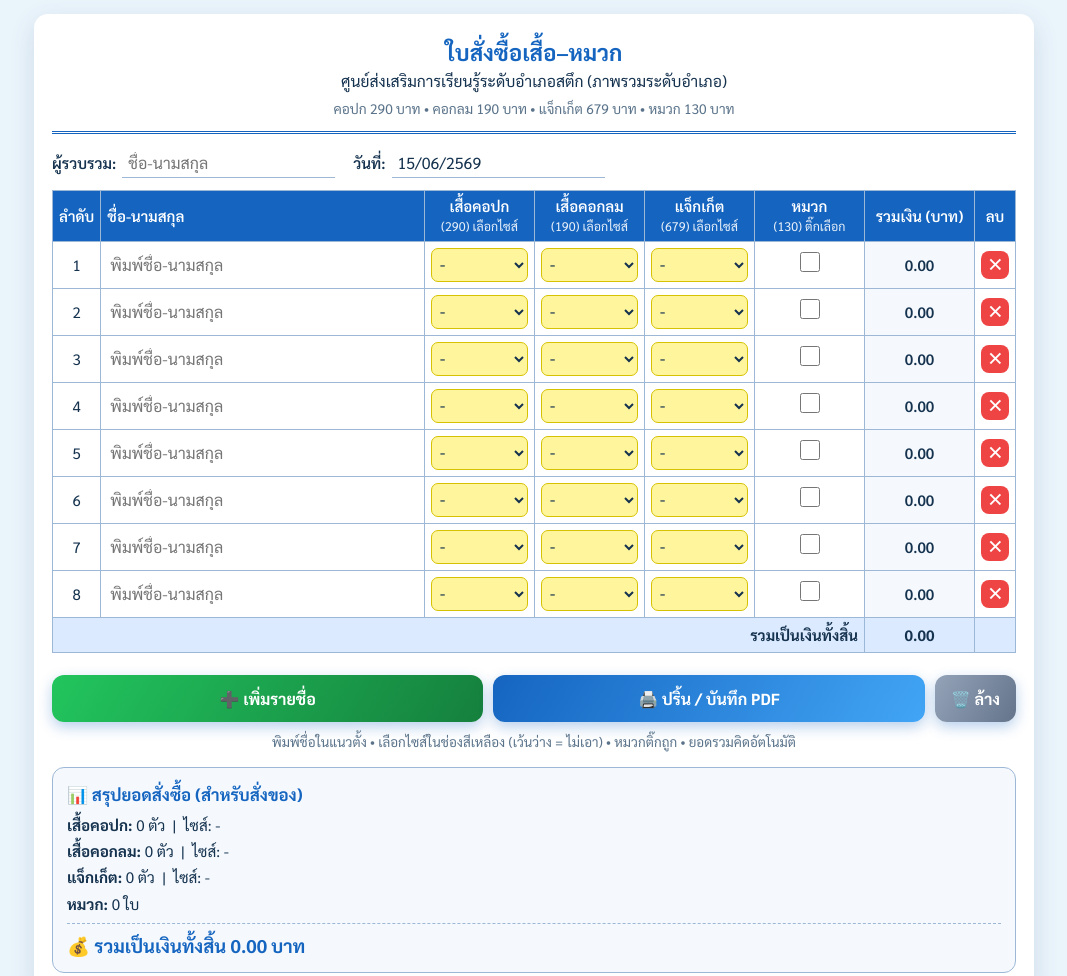
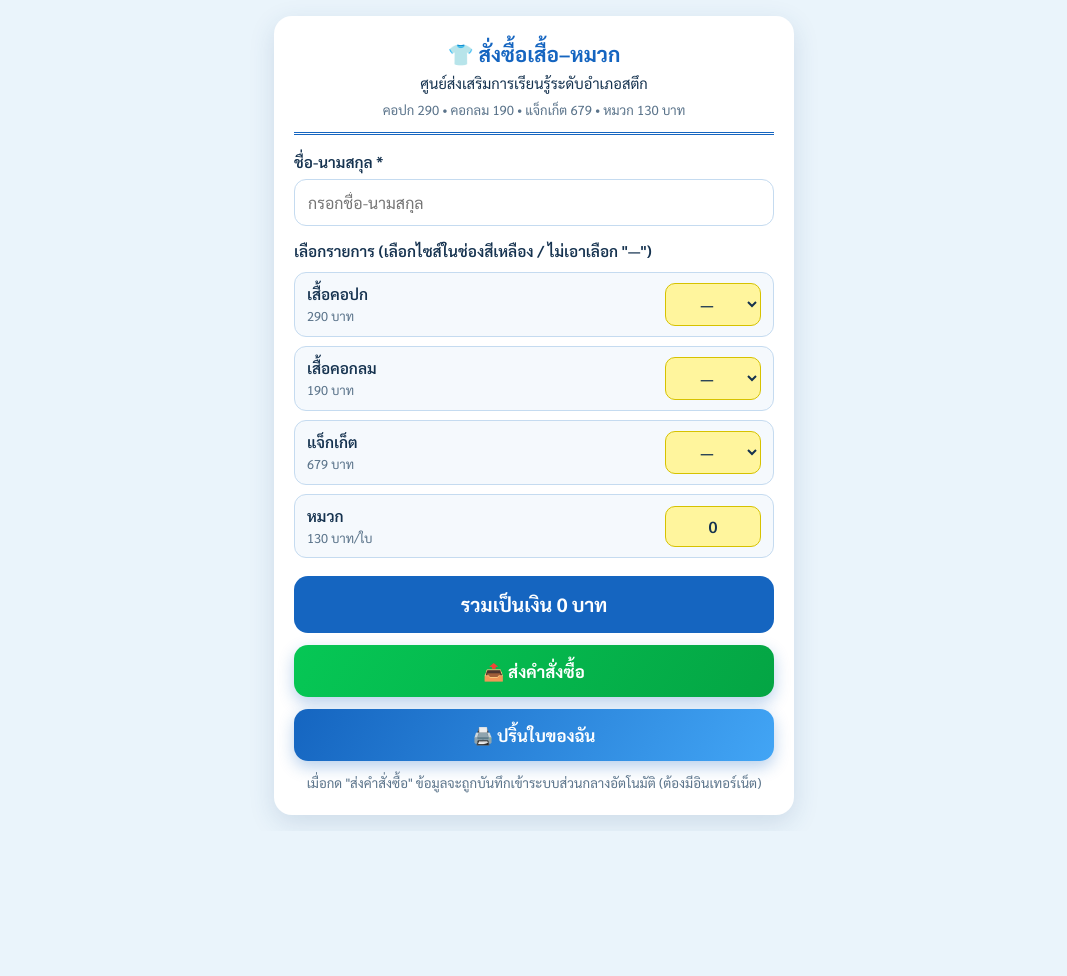
Before and after one commit to sbrrnprasiththi-ops/skr-satuk, a plain HTML site: page order.html in a window 1280 px wide. Shown: the top 976 px of the page, without its empty margins (106-1173 px from the left). After the commit the page ends 831 px from the top, so only its background shows below. Drawn offline with Linux system fonts and the light colour scheme.

Commit message:
Add files via upload

```diff
--- a/order.html
+++ b/order.html
@@ -2,166 +2,143 @@
 <html lang="th">
 <head>
 <meta charset="UTF-8">
-<meta name="viewport" content="width=device-width, initial-scale=1.0">
-<title>ใบสั่งซื้อเสื้อ–หมวก สกร.ระดับอำเภอสตึก</title>
+<meta name="viewport" content="width=device-width, initial-scale=1.0, maximum-scale=1.0, user-scalable=no">
+<meta name="apple-mobile-web-app-capable" content="yes">
+<title>สั่งซื้อเสื้อ–หมวก สกร.อำเภอสตึก</title>
 <link href="https://fonts.googleapis.com/css2?family=Sarabun:wght@400;600;700&display=swap" rel="stylesheet">
 <style>
-:root{--blue:#1565C0;--blue2:#42A5F5;--line:#9db8d6;--ink:#15324f;--bg:#EAF4FB;--yellow:#FFF59D}
+:root{--blue:#1565C0;--blue2:#42A5F5;--line:#c5dbf0;--ink:#15324f;--bg:#EAF4FB;--yellow:#FFF59D}
 *{margin:0;padding:0;box-sizing:border-box;-webkit-tap-highlight-color:transparent}
-body{font-family:'Sarabun',sans-serif;background:var(--bg);color:var(--ink);padding:14px;line-height:1.45}
-.sheet{max-width:1000px;margin:0 auto;background:#fff;border-radius:14px;box-shadow:0 8px 26px rgba(40,80,130,.14);padding:22px 18px}
-.head{text-align:center;border-bottom:3px double var(--blue);padding-bottom:12px;margin-bottom:14px}
-.head h1{font-size:1.4rem;color:var(--blue);font-weight:700}
-.head .sub{font-size:.98rem;margin-top:2px}
-.head .price{font-size:.86rem;color:#5a738a;margin-top:6px}
-.meta{display:flex;flex-wrap:wrap;gap:8px 18px;margin-bottom:12px}
-.meta label{font-weight:600;font-size:.95rem;display:flex;align-items:center;gap:6px}
-.meta input{font-family:inherit;font-size:1rem;border:none;border-bottom:1.5px solid var(--line);padding:4px 6px;background:transparent;color:var(--ink);min-width:120px}
-.meta input:focus{outline:none;border-bottom-color:var(--blue)}
-.scroll{overflow-x:auto;-webkit-overflow-scrolling:touch}
-table{width:100%;border-collapse:collapse;margin-bottom:8px;min-width:720px}
-th,td{border:1px solid var(--line);padding:6px;font-size:.94rem;text-align:center}
-th{background:var(--blue);color:#fff;font-weight:600;line-height:1.25}
-th small{font-weight:400;font-size:.78rem;opacity:.9}
-.col-no{width:42px}.col-name{min-width:170px;text-align:left}
-.col-item{width:110px}.col-sum{width:110px}.col-del{width:40px}
-td.name-cell{text-align:left}
-td input.nm{width:100%;border:none;font-family:inherit;font-size:1rem;background:transparent;color:var(--ink);padding:3px}
-td input.nm:focus{outline:2px solid var(--blue2);outline-offset:-2px;border-radius:4px}
-select.size{width:100%;font-family:inherit;font-size:.95rem;border:1px solid #d6c200;border-radius:7px;padding:5px 4px;background:var(--yellow);color:var(--ink);font-weight:600}
-select.size:focus{outline:2px solid #d6c200;outline-offset:-1px}
-.hat-cell input{width:20px;height:20px;accent-color:var(--blue);cursor:pointer}
-.rowsum{font-weight:600}
-.sumcell{background:#f5f9fd}
-.del-btn{background:#ef4444;color:#fff;border:none;border-radius:8px;width:28px;height:28px;font-size:.95rem;cursor:pointer;font-weight:700}
-.total-row td{background:#dbeafe;font-weight:700}
-.total-row .lbl{text-align:right}
-.btns{display:flex;gap:10px;flex-wrap:wrap;margin-top:14px}
-.btn{flex:1;min-width:140px;border:none;border-radius:12px;padding:13px;font-family:inherit;font-size:1rem;font-weight:700;color:#fff;cursor:pointer;background:linear-gradient(120deg,var(--blue),var(--blue2));box-shadow:0 5px 14px rgba(21,101,192,.3)}
-.btn.add{background:linear-gradient(120deg,#22c55e,#15803d)}
-.btn.clear{background:linear-gradient(120deg,#94a3b8,#64748b);flex:0 0 auto;min-width:auto;padding:13px 16px}
-.summary{margin-top:16px;background:#f5f9fd;border:1px solid var(--line);border-radius:12px;padding:14px}
-.summary h3{font-size:1.05rem;color:var(--blue);margin-bottom:8px}
-.summary .line{font-size:.95rem;margin:4px 0}
-.summary .grand{font-size:1.15rem;font-weight:700;color:var(--blue);margin-top:8px;border-top:1px dashed var(--line);padding-top:8px}
-.note{font-size:.84rem;color:#5a738a;margin-top:10px;text-align:center}
-@media print{
-  body{background:#fff;padding:0}
-  .sheet{box-shadow:none;border-radius:0;max-width:100%;padding:8mm}
-  .btns,.del-btn,.col-del,.note{display:none!important}
-  .scroll{overflow:visible}table{min-width:0}
-  .meta input{border:none}
-  th,select.size,.total-row td,.summary{-webkit-print-color-adjust:exact;print-color-adjust:exact}
-  select.size{border:none;-webkit-appearance:none;appearance:none}
-  @page{size:A4 landscape;margin:10mm}
-}
+body{font-family:'Sarabun',sans-serif;background:var(--bg);color:var(--ink);padding:16px;line-height:1.5}
+.card{max-width:520px;margin:0 auto;background:#fff;border-radius:18px;box-shadow:0 8px 26px rgba(40,80,130,.15);padding:22px 20px}
+.head{text-align:center;border-bottom:3px double var(--blue);padding-bottom:12px;margin-bottom:16px}
+.head h1{font-size:1.3rem;color:var(--blue);font-weight:700}
+.head .sub{font-size:.92rem;margin-top:3px}
+.head .price{font-size:.82rem;color:#5a738a;margin-top:6px}
+label{display:block;font-weight:600;font-size:.96rem;margin:14px 0 5px}
+input[type=text]{width:100%;padding:12px 13px;border:1.5px solid var(--line);border-radius:12px;font-family:inherit;font-size:1rem;background:#fff;color:var(--ink);outline:none}
+input[type=text]:focus{border-color:var(--blue);box-shadow:0 0 0 3px rgba(21,101,192,.13)}
+.item{display:flex;align-items:center;gap:10px;background:#f5f9fd;border:1px solid var(--line);border-radius:12px;padding:10px 12px;margin-top:9px}
+.item .nm{flex:1;font-weight:600;font-size:.96rem}
+.item .nm small{display:block;font-weight:400;color:#5a738a;font-size:.8rem}
+select.size,input.qty{font-family:inherit;font-size:1rem;border:1px solid #d6c200;border-radius:10px;padding:9px 8px;background:var(--yellow);color:var(--ink);font-weight:600;min-width:96px;text-align:center}
+select.size:focus,input.qty:focus{outline:2px solid #d6c200;outline-offset:-1px}
+input.qty{width:96px}
+.total{margin-top:18px;background:var(--blue);color:#fff;border-radius:14px;padding:14px 16px;text-align:center;font-size:1.2rem;font-weight:700;-webkit-print-color-adjust:exact;print-color-adjust:exact}
+.btn{display:block;width:100%;border:none;border-radius:14px;padding:15px;font-family:inherit;font-size:1.05rem;font-weight:700;color:#fff;cursor:pointer;margin-top:12px;box-shadow:0 6px 16px rgba(21,101,192,.3)}
+.btn.send{background:linear-gradient(120deg,#06C755,#04a544)}
+.btn.print{background:linear-gradient(120deg,var(--blue),var(--blue2))}
+.note{font-size:.83rem;color:#5a738a;margin-top:12px;text-align:center}
+.ok{display:none;text-align:center;padding:20px}
+.ok .big{font-size:3rem}.ok h2{color:#15803d;margin:8px 0}
+@media print{.btn,.note{display:none}body{background:#fff}.card{box-shadow:none}}
 </style>
 </head>
 <body>
-<div class="sheet">
+<div class="card" id="form">
   <div class="head">
-    <h1>ใบสั่งซื้อเสื้อ–หมวก</h1>
-    <div class="sub">ศูนย์ส่งเสริมการเรียนรู้ระดับอำเภอสตึก (ภาพรวมระดับอำเภอ)</div>
-    <div class="price">คอปก 290 บาท • คอกลม 190 บาท • แจ็กเก็ต 679 บาท • หมวก 130 บาท</div>
+    <h1>👕 สั่งซื้อเสื้อ–หมวก</h1>
+    <div class="sub">ศูนย์ส่งเสริมการเรียนรู้ระดับอำเภอสตึก</div>
+    <div class="price">คอปก 290 • คอกลม 190 • แจ็กเก็ต 679 • หมวก 130 บาท</div>
   </div>
 
-  <div class="meta">
-    <label>ผู้รวบรวม: <input id="buyer" placeholder="ชื่อ-นามสกุล"></label>
-    <label>วันที่: <input id="date"></label>
+  <label>ชื่อ-นามสกุล *</label>
+  <input type="text" id="name" placeholder="กรอกชื่อ-นามสกุล">
+
+  <label>เลือกรายการ (เลือกไซส์ในช่องสีเหลือง / ไม่เอาเลือก "—")</label>
+
+  <div class="item">
+    <div class="nm">เสื้อคอปก <small>290 บาท</small></div>
+    <select class="size" id="polo"></select>
+  </div>
+  <div class="item">
+    <div class="nm">เสื้อคอกลม <small>190 บาท</small></div>
+    <select class="size" id="round"></select>
+  </div>
+  <div class="item">
+    <div class="nm">แจ็กเก็ต <small>679 บาท</small></div>
+    <select class="size" id="jacket"></select>
+  </div>
+  <div class="item">
+    <div class="nm">หมวก <small>130 บาท/ใบ</small></div>
+    <input class="qty" id="hat" inputmode="numeric" value="0">
   </div>
 
-  <div class="scroll">
-  <table id="tbl">
-    <thead>
-      <tr>
-        <th class="col-no">ลำดับ</th>
-        <th class="col-name">ชื่อ-นามสกุล</th>
-        <th class="col-item">เสื้อคอปก<br><small>(290) เลือกไซส์</small></th>
-        <th class="col-item">เสื้อคอกลม<br><small>(190) เลือกไซส์</small></th>
-        <th class="col-item">แจ็กเก็ต<br><small>(679) เลือกไซส์</small></th>
-        <th class="col-item">หมวก<br><small>(130) ติ๊กเลือก</small></th>
-        <th class="col-sum">รวมเงิน (บาท)</th>
-        <th class="col-del">ลบ</th>
-      </tr>
-    </thead>
-    <tbody id="rows"></tbody>
-    <tfoot>
-      <tr class="total-row">
-        <td colspan="6" class="lbl">รวมเป็นเงินทั้งสิ้น</td>
-        <td class="sumcell" id="grand">0.00</td>
-        <td></td>
-      </tr>
-    </tfoot>
-  </table>
-  </div>
+  <div class="total" id="total">รวมเป็นเงิน 0 บาท</div>
 
-  <div class="btns">
-    <button class="btn add" onclick="addRow()">➕ เพิ่มรายชื่อ</button>
-    <button class="btn" onclick="window.print()">🖨️ ปริ้น / บันทึก PDF</button>
-    <button class="btn clear" onclick="clearAll()">🗑️ ล้าง</button>
-  </div>
-  <p class="note">พิมพ์ชื่อในแนวตั้ง • เลือกไซส์ในช่องสีเหลือง (เว้นว่าง = ไม่เอา) • หมวกติ๊กถูก • ยอดรวมคิดอัตโนมัติ</p>
+  <button class="btn send" onclick="submitOrder()">📤 ส่งคำสั่งซื้อ</button>
+  <button class="btn print" onclick="window.print()">🖨️ ปริ้นใบของฉัน</button>
+  <p class="note">เมื่อกด "ส่งคำสั่งซื้อ" ข้อมูลจะถูกบันทึกเข้าระบบส่วนกลางอัตโนมัติ (ต้องมีอินเทอร์เน็ต)</p>
+</div>
 
-  <div class="summary" id="summary"></div>
+<div class="card ok" id="okScreen">
+  <div class="big">✅</div>
+  <h2>ส่งคำสั่งซื้อเรียบร้อย!</h2>
+  <p id="okMsg"></p>
+  <button class="btn send" onclick="resetForm()" style="margin-top:18px">➕ สั่งซื้อเพิ่มอีกคน</button>
 </div>
 
 <script>
+/* ===== Google Form (สั่งซื้อเสื้อ-หมวก) ===== */
+const CONFIG={
+  action:"https://docs.google.com/forms/d/e/1FAIpQLScUnvKFngDAudffJjSNCfp2ePRTaF8LggOOtoyg77E8UPp4_A/formResponse",
+  e:{ name:"entry.30884641", polo:"entry.1071808514", round:"entry.1885482838",
+      jacket:"entry.1030051653", hat:"entry.1758982973", total:"entry.563862767" }
+};
 const SIZES=['S','M','L','XL','2XL','3XL','4XL','5XL','6XL'];
 const PRICE={polo:290,round:190,jacket:679,hat:130};
-const rows=document.getElementById('rows');
-function fmt(n){return (isNaN(n)?0:n).toLocaleString('th-TH',{minimumFractionDigits:2,maximumFractionDigits:2})}
-function sizeSelect(cls){
-  return `<select class="size ${cls}"><option value="">-</option>`+SIZES.map(s=>`<option>${s}</option>`).join('')+`</select>`;
+
+['polo','round','jacket'].forEach(id=>{
+  const sel=document.getElementById(id);
+  sel.innerHTML='<option value="">—</option>'+SIZES.map(s=>`<option>${s}</option>`).join('');
+  sel.addEventListener('change',calc);
+});
+document.getElementById('hat').addEventListener('input',calc);
+
+function calc(){
+  let t=0;
+  ['polo','round','jacket'].forEach(k=>{if(document.getElementById(k).value)t+=PRICE[k]});
+  const hq=parseInt(document.getElementById('hat').value)||0;
+  t+=hq*PRICE.hat;
+  document.getElementById('total').textContent='รวมเป็นเงิน '+t.toLocaleString('th-TH')+' บาท';
+  return t;
 }
-function addRow(){
-  const tr=document.createElement('tr');
-  tr.innerHTML=`<td class="col-no"></td>
-    <td class="name-cell"><input class="nm" placeholder="พิมพ์ชื่อ-นามสกุล"></td>
-    <td>${sizeSelect('polo')}</td>
-    <td>${sizeSelect('round')}</td>
-    <td>${sizeSelect('jacket')}</td>
-    <td class="hat-cell"><input type="checkbox" class="hat"></td>
-    <td class="col-sum sumcell"><span class="rowsum">0.00</span></td>
-    <td class="col-del"><button class="del-btn" onclick="this.closest('tr').remove();renumber();calc()">✕</button></td>`;
-  rows.appendChild(tr);
-  tr.querySelectorAll('.size,.hat').forEach(el=>el.addEventListener('change',calc));
-  renumber();calc();
+function submitOrder(){
+  const name=document.getElementById('name').value.trim();
+  if(!name){alert('กรุณากรอกชื่อ-นามสกุลค่ะ');return}
+  const polo=document.getElementById('polo').value||'-';
+  const round=document.getElementById('round').value||'-';
+  const jacket=document.getElementById('jacket').value||'-';
+  const hat=parseInt(document.getElementById('hat').value)||0;
+  const total=calc();
+  if(polo==='-'&&round==='-'&&jacket==='-'&&hat===0){alert('กรุณาเลือกรายการอย่างน้อย 1 อย่างค่ะ');return}
+  const fd=new URLSearchParams();
+  fd.append(CONFIG.e.name,name);
+  fd.append(CONFIG.e.polo,polo);
+  fd.append(CONFIG.e.round,round);
+  fd.append(CONFIG.e.jacket,jacket);
+  fd.append(CONFIG.e.hat,hat);
+  fd.append(CONFIG.e.total,total);
+  fetch(CONFIG.action,{method:'POST',mode:'no-cors',headers:{'Content-Type':'application/x-www-form-urlencoded'},body:fd.toString()})
+    .then(()=>showOk(name,polo,round,jacket,hat,total))
+    .catch(()=>showOk(name,polo,round,jacket,hat,total));
 }
-function renumber(){[...rows.children].forEach((tr,i)=>tr.querySelector('.col-no').textContent=i+1)}
-function calc(){
-  let grand=0;
-  const tally={polo:{},round:{},jacket:{}};
-  const count={polo:0,round:0,jacket:0,hat:0};
-  [...rows.children].forEach(tr=>{
-    let s=0;
-    ['polo','round','jacket'].forEach(k=>{
-      const v=tr.querySelector('.'+k).value;
-      if(v){s+=PRICE[k];count[k]++;tally[k][v]=(tally[k][v]||0)+1}
-    });
-    if(tr.querySelector('.hat').checked){s+=PRICE.hat;count.hat++}
-    tr.querySelector('.rowsum').textContent=fmt(s);
-    grand+=s;
-  });
-  document.getElementById('grand').textContent=fmt(grand);
-  renderSummary(count,tally,grand);
+function showOk(name,polo,round,jacket,hat,total){
+  document.getElementById('okMsg').innerHTML=
+    `<b>${name}</b><br>คอปก: ${polo} • คอกลม: ${round} • แจ็กเก็ต: ${jacket} • หมวก: ${hat} ใบ<br>รวม ${total.toLocaleString('th-TH')} บาท`;
+  document.getElementById('form').style.display='none';
+  document.getElementById('okScreen').style.display='block';
+  window.scrollTo(0,0);
 }
-function sizeStr(obj){
-  const parts=SIZES.filter(s=>obj[s]).map(s=>`${s}=${obj[s]}`);
-  return parts.length?parts.join('  '):'-';
+function resetForm(){
+  document.getElementById('name').value='';
+  ['polo','round','jacket'].forEach(k=>document.getElementById(k).value='');
+  document.getElementById('hat').value='0';calc();
+  document.getElementById('okScreen').style.display='none';
+  document.getElementById('form').style.display='block';
+  window.scrollTo(0,0);
 }
-function renderSummary(count,tally,grand){
-  document.getElementById('summary').innerHTML=
-    `<h3>📊 สรุปยอดสั่งซื้อ (สำหรับสั่งของ)</h3>
-     <div class="line"><b>เสื้อคอปก:</b> ${count.polo} ตัว &nbsp;|&nbsp; ไซส์: ${sizeStr(tally.polo)}</div>
-     <div class="line"><b>เสื้อคอกลม:</b> ${count.round} ตัว &nbsp;|&nbsp; ไซส์: ${sizeStr(tally.round)}</div>
-     <div class="line"><b>แจ็กเก็ต:</b> ${count.jacket} ตัว &nbsp;|&nbsp; ไซส์: ${sizeStr(tally.jacket)}</div>
-     <div class="line"><b>หมวก:</b> ${count.hat} ใบ</div>
-     <div class="grand">💰 รวมเป็นเงินทั้งสิ้น ${fmt(grand)} บาท</div>`;
-}
-function clearAll(){if(confirm('ล้างรายชื่อทั้งหมด?')){rows.innerHTML='';for(let i=0;i<8;i++)addRow();}}
-// เริ่มต้น 8 แถวให้พิมพ์ได้เลย
-for(let i=0;i<8;i++)addRow();
-document.getElementById('date').value=new Date().toLocaleDateString('th-TH',{day:'2-digit',month:'2-digit',year:'numeric'});
+calc();
 </script>
 </body>
 </html>
```
